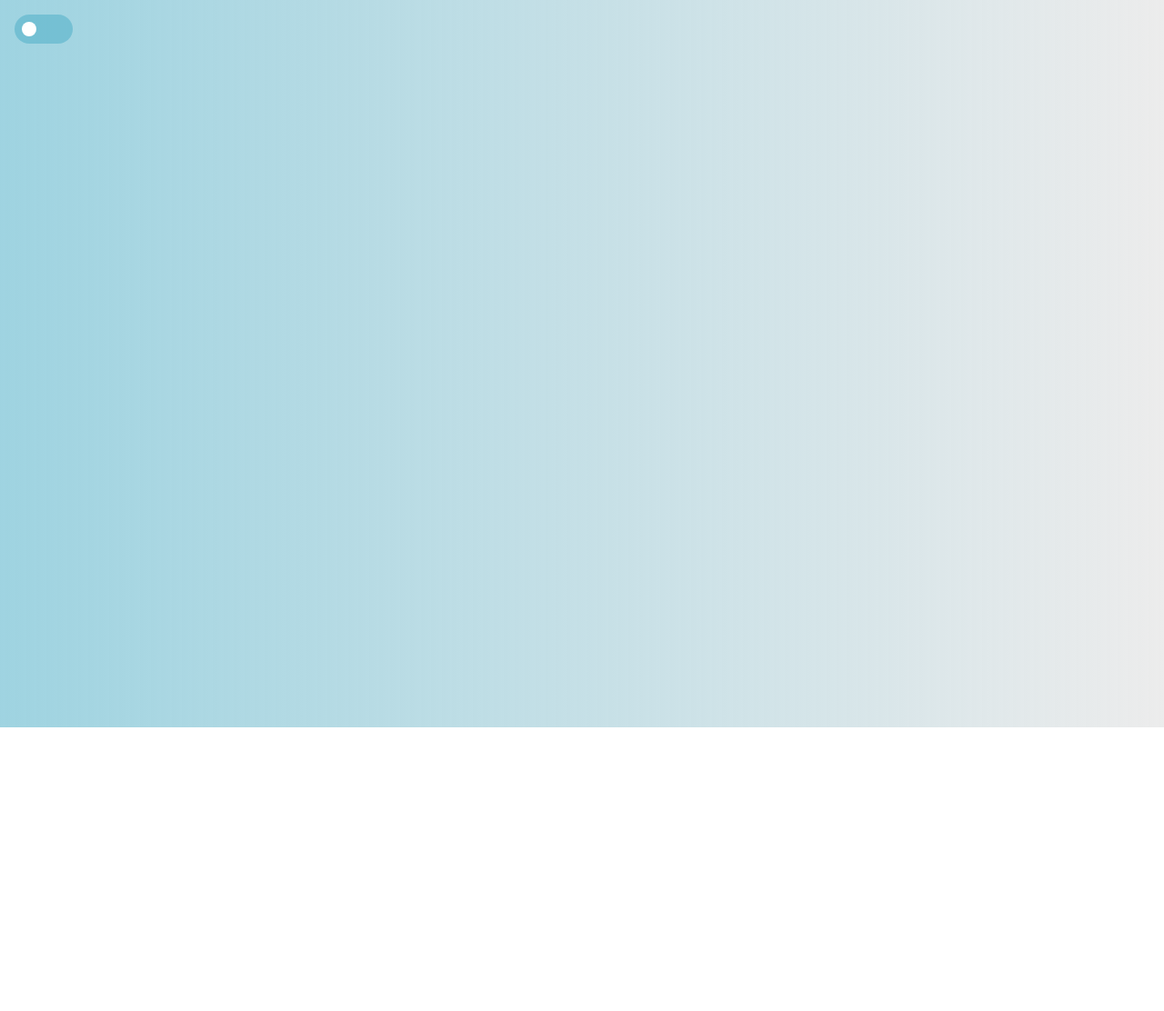
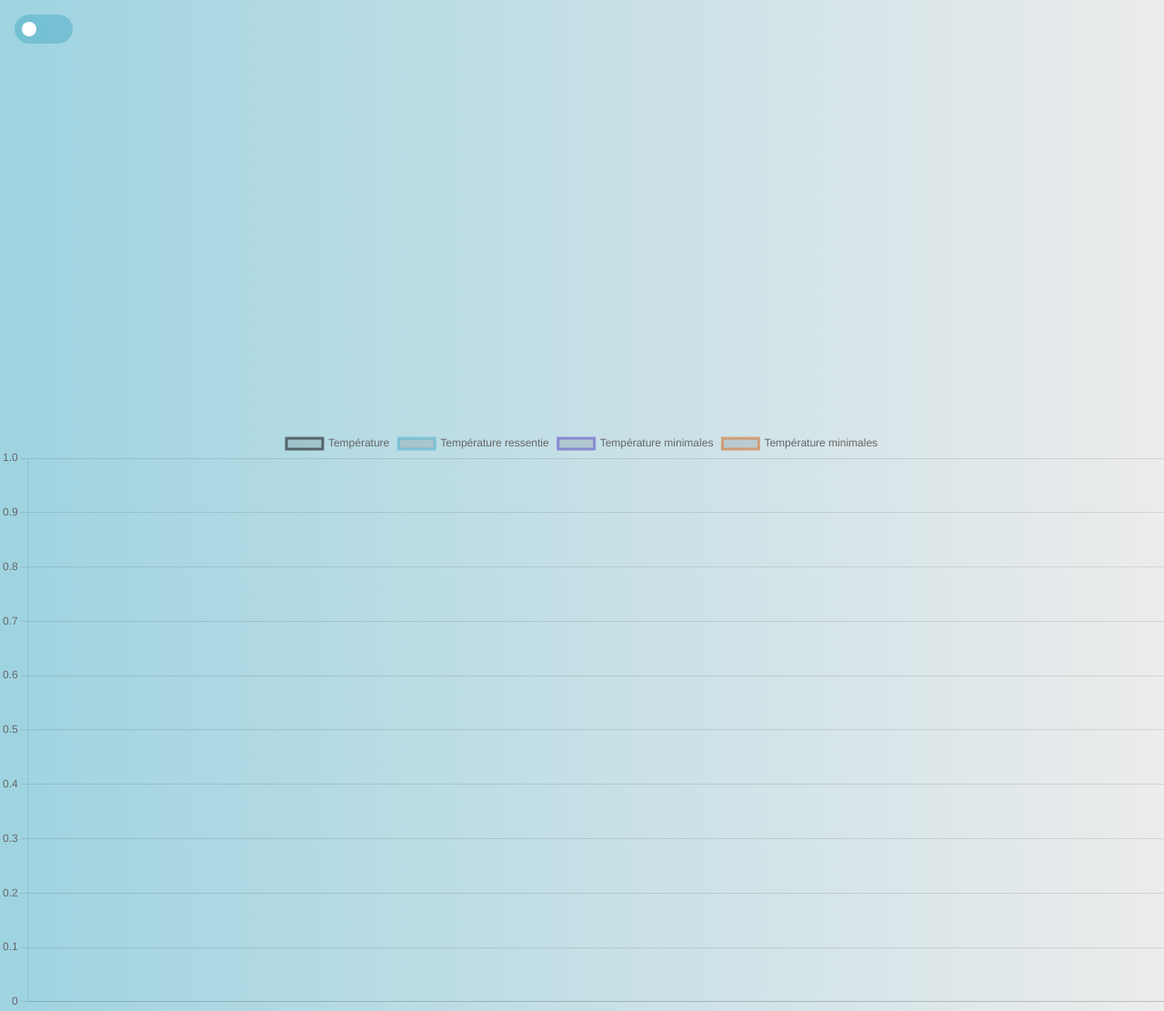
Before and after one commit to nathvda/weather-app, a plain HTML site: page index.html in a window 1280 px wide. Shown: the whole page at 91% size. Before the commit the page ends 800 px from the top, so only its background shows below. Drawn offline with nearby package versions, Linux system fonts and the light colour scheme.

Commit message:
Charts good CDN

```diff
--- a/assets/main.js
+++ b/assets/main.js
@@ -20,6 +20,8 @@ let newMeteo = localStorage.getItem("meteo");
 
 const dataWeek = [];
 const dayWeek = [];
+const dataMin = [];
+const dataMax = [];
 const dataFeels = [];
 
 window.addEventListener("load", () => {
@@ -83,6 +85,8 @@ for (let i = 0 ; i < meteo.list.length ; i++){
 
    dataWeek.push(temp);
    dataFeels.push(feels);
+   dataMin.push(minT);
+   dataMax.push(maxT);
    dayWeek.push(`${infos.fullDate} - ${infos.time}`);
 
   let element = document.createElement("article");
@@ -113,4 +117,4 @@ document.getElementById("darkMode").addEventListener("click", () => {
 })
 
 
-export { dataWeek, dayWeek, dataFeels }
+export { dataWeek, dayWeek, dataFeels, dataMax, dataMin }
--- a/index.html
+++ b/index.html
@@ -15,8 +15,50 @@
 
     <header></header>
     <main></main>
-    <footer><button id="darkMode"></button></footer>
+    <footer><button id="darkMode"></button>
+    <div id="corps"><canvas id="cadre"></canvas></footer>
     <script src="https://cdn.jsdelivr.net/npm/chart.js"></script>
+<script type="module">
+import { dataWeek, dataFeels, dayWeek, dataMax, dataMin } from "./assets/main.js"
+
+let canvas = document.getElementById('cadre');
+const ctx = canvas.getContext("2d");
+
+const labels = new Chart( ctx, {
+   type: 'line',
+   data : {
+      labels : dayWeek,
+      datasets: [{
+         label : 'Température',
+         data : dataWeek,
+         fill : false,
+         borderColor: 'rgba(0,0,0,0.5)',
+         tension: 0.1
+            },
+            {
+               label : 'Température ressentie',
+               data : dataFeels,
+               fill : false,
+               borderColor: '#54b5ce8f',
+               tension: 0.1
+                  },
+                  {
+               label : 'Température minimales',
+               data : dataMin,
+               fill : false,
+               borderColor: 'rgba(98, 83, 201, 0.56)',
+               tension: 0.1
+                  },
+                  {
+               label : 'Température minimales',
+               data : dataMax,
+               fill : false,
+               borderColor: 'rgba(217, 113, 38, 0.56)',
+               tension: 0.1
+                  }]
+   }
+});
+</script>
 </body>
 
 </html>
```
